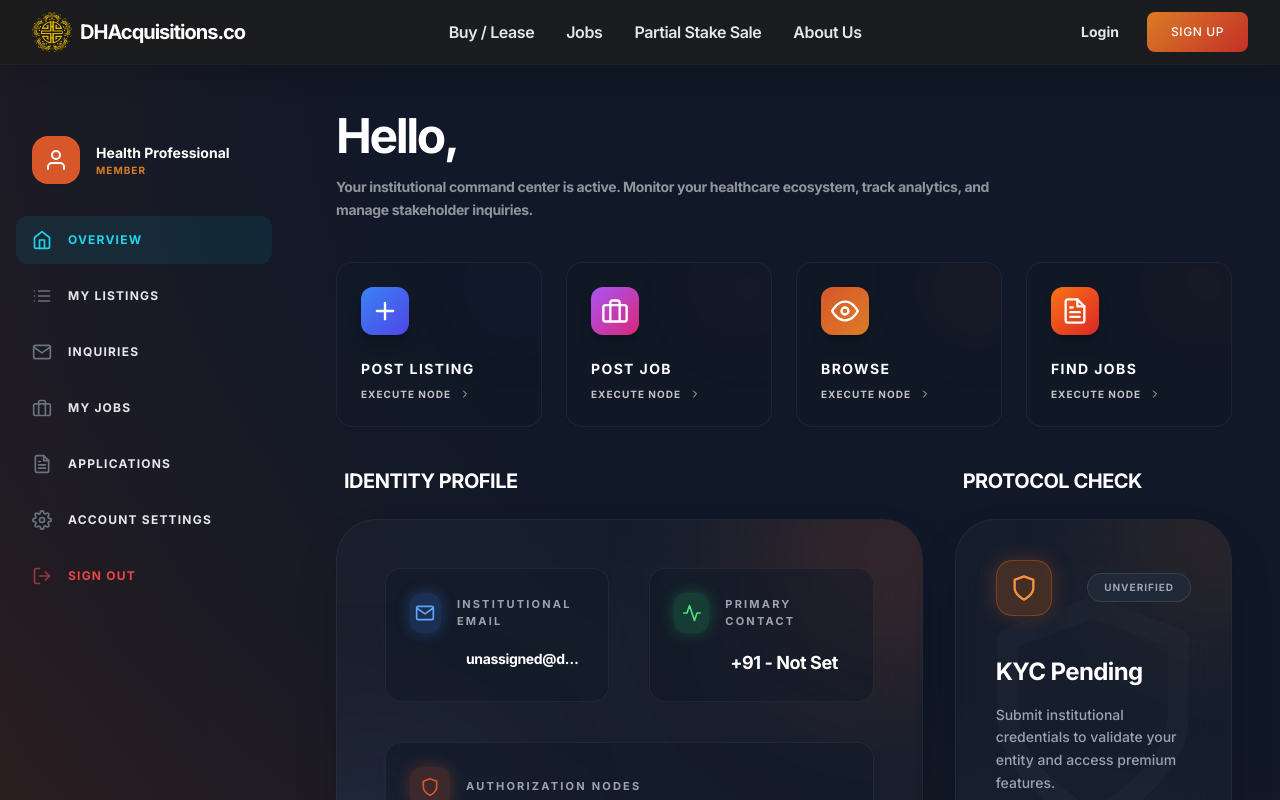
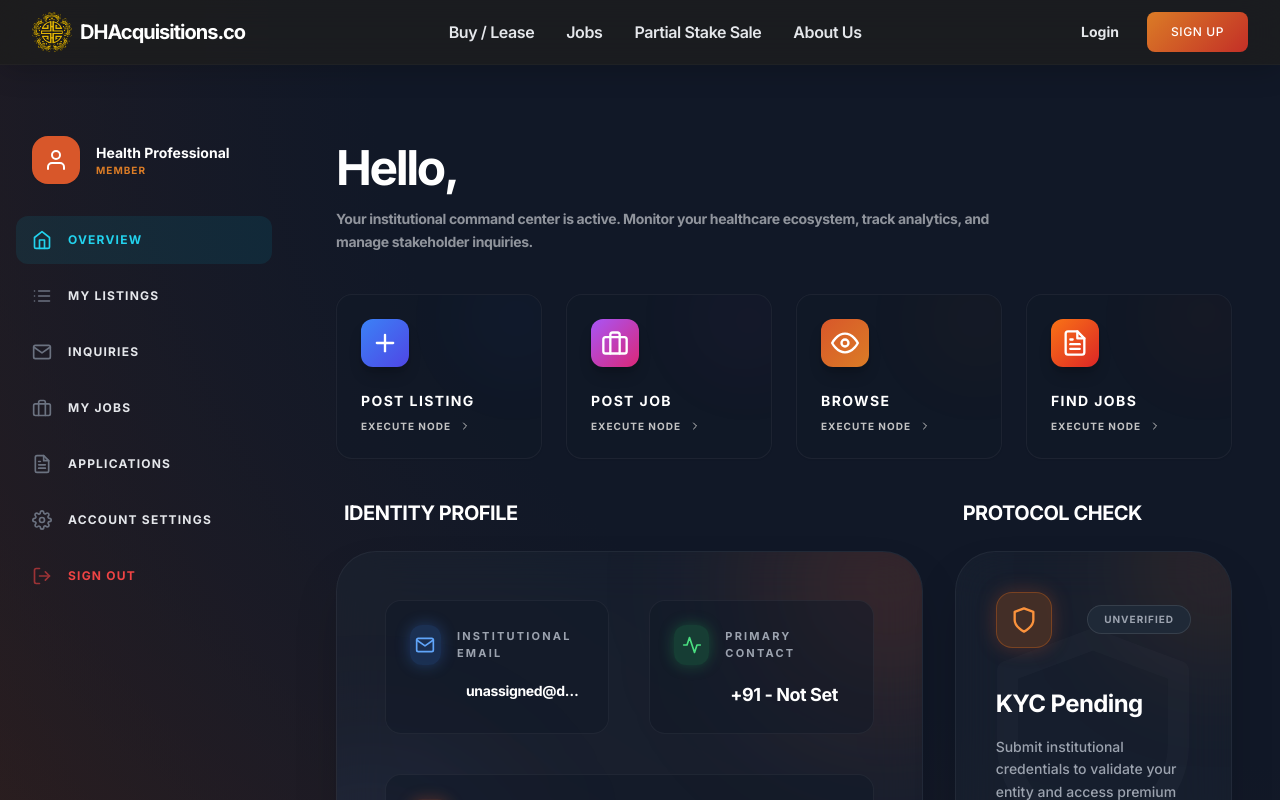
Before and after one commit to malhar-malap/DHealth-Website, a React (Create React App) app in the folder frontend/: page /dashboard in a window 1280 px wide. Shown: the top 800 px of the page. Built offline with nearby package versions, Linux system fonts and the light colour scheme.

Commit message:
fix: changed dashboard sidebar from sticky to fixed to permanently resolve scrolling issues

```diff
--- a/frontend/src/components/layout/DashboardLayout.js
+++ b/frontend/src/components/layout/DashboardLayout.js
@@ -51,7 +51,7 @@ const DashboardLayout = ({ children, activeTab = 'Overview' }) => {
 
       {/* Sidebar */}
       {/* Removed border-r, glass-card styles that created sticked look. Kept transparent and seamless. */}
-      <aside className={`fixed top-16 bottom-0 left-0 z-40 w-72 transition-transform duration-300 transform ${isSidebarOpen ? 'translate-x-0 bg-gray-900/95 backdrop-blur-xl' : '-translate-x-full'} lg:translate-x-0 lg:sticky lg:top-[72px] lg:h-[calc(100vh-72px)] lg:bg-transparent`}>
+      <aside className={`fixed top-16 bottom-0 left-0 z-40 w-72 transition-transform duration-300 transform ${isSidebarOpen ? 'translate-x-0 bg-gray-900/95 backdrop-blur-xl' : '-translate-x-full'} lg:translate-x-0 lg:fixed lg:top-[72px] lg:bottom-0 lg:bg-transparent`}>
         <div className="h-full flex flex-col pt-8">
           {/* Sidebar Header */}
           <div className="p-8 pb-4">
@@ -98,7 +98,7 @@ const DashboardLayout = ({ children, activeTab = 'Overview' }) => {
       </aside>
 
       {/* Main Content Area */}
-      <main className="flex-1 min-w-0 overflow-y-auto pb-16">
+      <main className="flex-1 min-w-0 pb-16 lg:ml-72 pt-8">
         {children}
       </main>
     </div>
```
